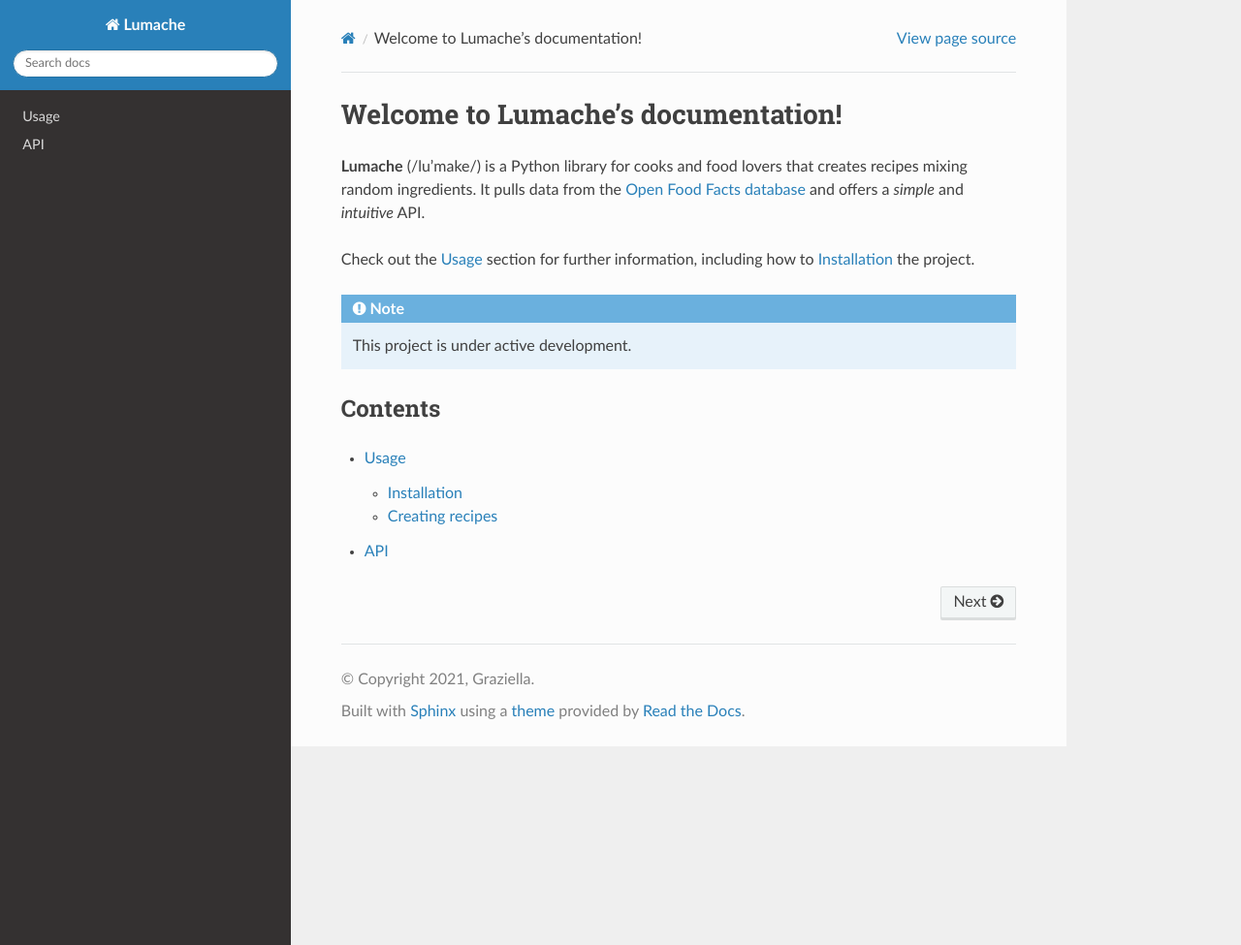
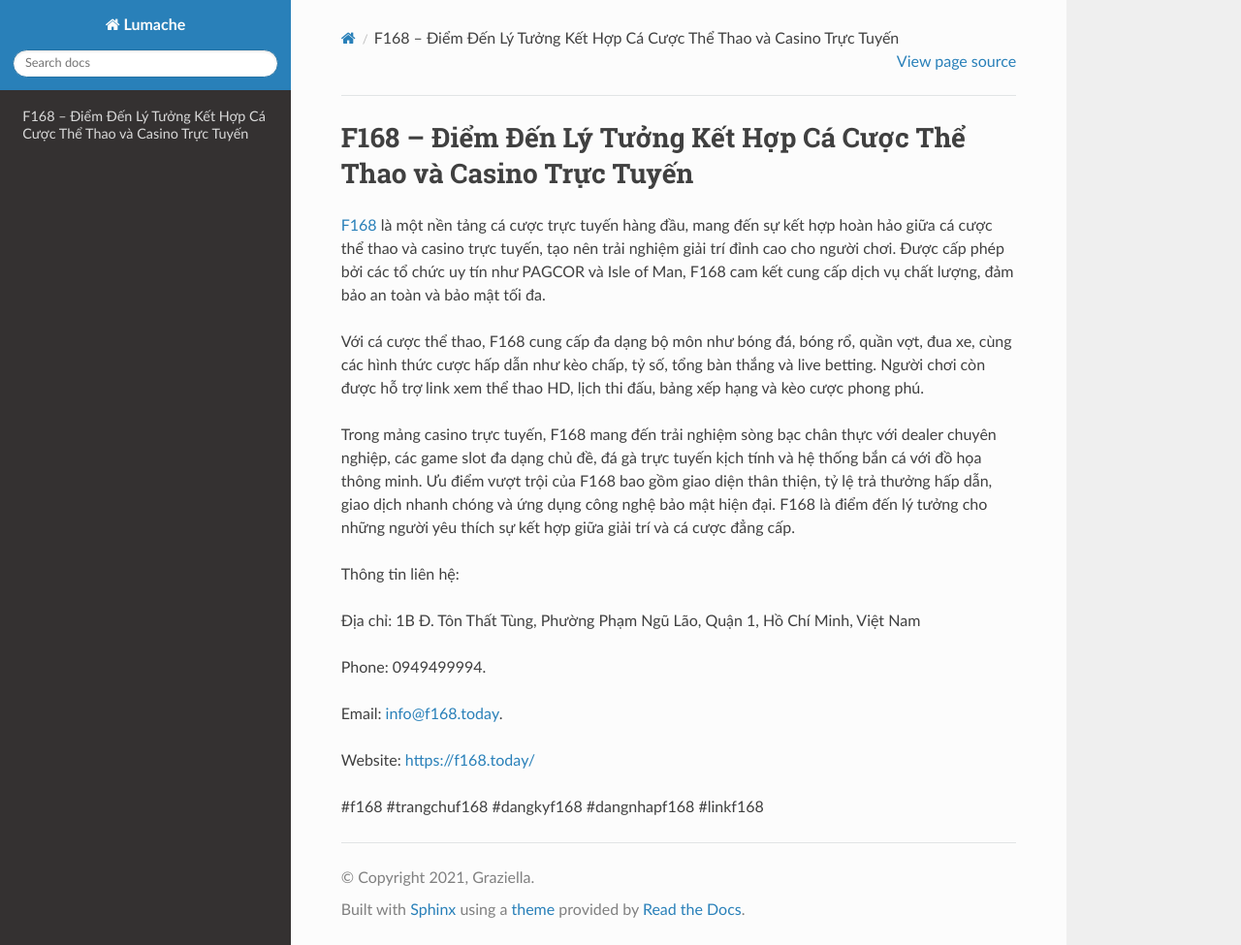
Before and after one commit to p8ebermouc/f168today, a Sphinx documentation site: the page built from docs/source/index.rst, in a window 1280 px wide and 975 px high. Shown: the whole window at 97% size. Built offline with Sphinx 7.4.7 and the Read the Docs theme 3.1.0, drawn with Linux system fonts in a browser that asks for light colours.

Commit message:
Update index.rst

```diff
--- a/docs/source/index.rst
+++ b/docs/source/index.rst
@@ -1,22 +1,20 @@
-Welcome to Lumache's documentation!
+F168 – Điểm Đến Lý Tưởng Kết Hợp Cá Cược Thể Thao và Casino Trực Tuyến
 ===================================
 
-**Lumache** (/lu'make/) is a Python library for cooks and food lovers
-that creates recipes mixing random ingredients.
-It pulls data from the `Open Food Facts database <https://world.openfoodfacts.org/>`_
-and offers a *simple* and *intuitive* API.
+`F168 <https://f168.today/>`_ là một nền tảng cá cược trực tuyến hàng đầu, mang đến sự kết hợp hoàn hảo giữa cá cược thể thao và casino trực tuyến, tạo nên trải nghiệm giải trí đỉnh cao cho người chơi. Được cấp phép bởi các tổ chức uy tín như PAGCOR và Isle of Man, F168 cam kết cung cấp dịch vụ chất lượng, đảm bảo an toàn và bảo mật tối đa.
 
-Check out the :doc:`usage` section for further information, including
-how to :ref:`installation` the project.
+Với cá cược thể thao, F168 cung cấp đa dạng bộ môn như bóng đá, bóng rổ, quần vợt, đua xe, cùng các hình thức cược hấp dẫn như kèo chấp, tỷ số, tổng bàn thắng và live betting. Người chơi còn được hỗ trợ link xem thể thao HD, lịch thi đấu, bảng xếp hạng và kèo cược phong phú.
 
-.. note::
+Trong mảng casino trực tuyến, F168 mang đến trải nghiệm sòng bạc chân thực với dealer chuyên nghiệp, các game slot đa dạng chủ đề, đá gà trực tuyến kịch tính và hệ thống bắn cá với đồ họa thông minh. Ưu điểm vượt trội của F168 bao gồm giao diện thân thiện, tỷ lệ trả thưởng hấp dẫn, giao dịch nhanh chóng và ứng dụng công nghệ bảo mật hiện đại. F168 là điểm đến lý tưởng cho những người yêu thích sự kết hợp giữa giải trí và cá cược đẳng cấp.
 
-   This project is under active development.
+Thông tin liên hệ:
 
-Contents
---------
+Địa chỉ: 1B Đ. Tôn Thất Tùng, Phường Phạm Ngũ Lão, Quận 1, Hồ Chí Minh, Việt Nam
 
-.. toctree::
+Phone: 0949499994.
 
-   usage
-   api
+Email: info@f168.today.
+
+Website: https://f168.today/
+
+#f168 #trangchuf168 #dangkyf168 #dangnhapf168 #linkf168
```
